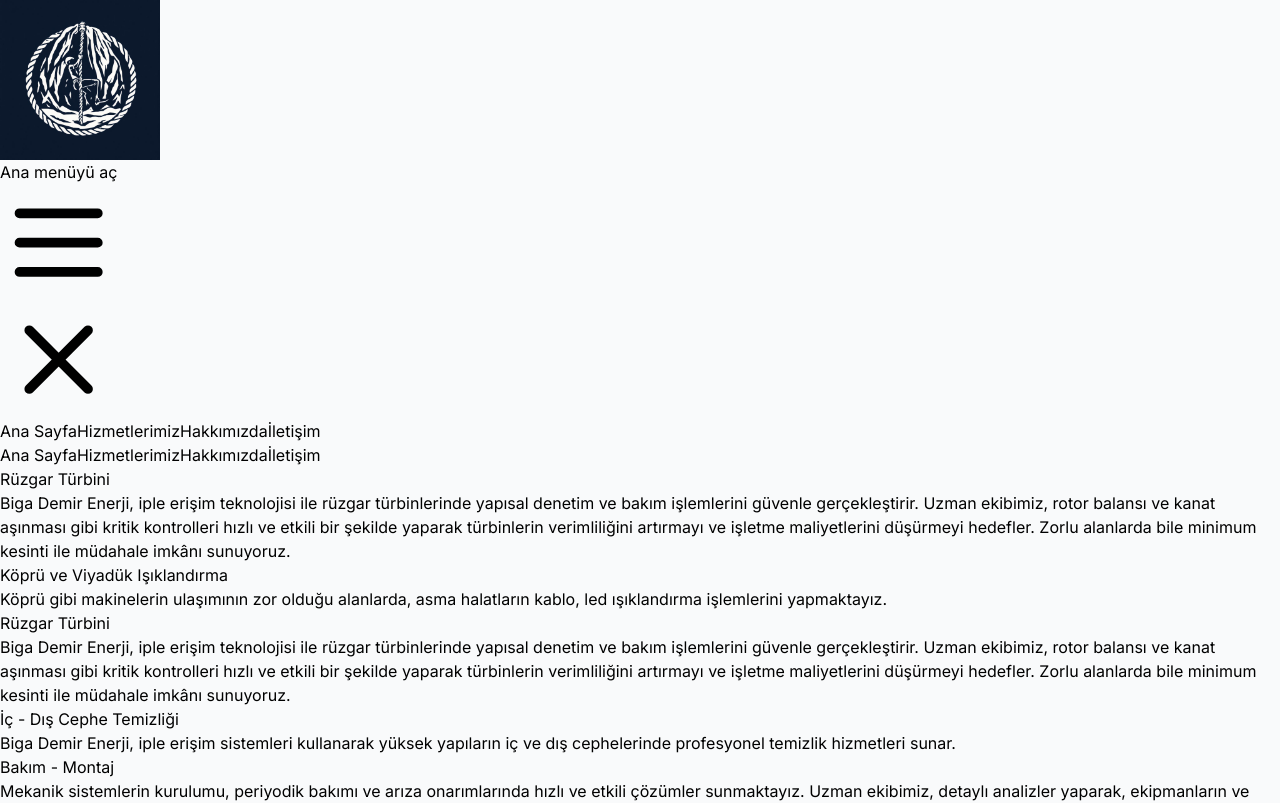
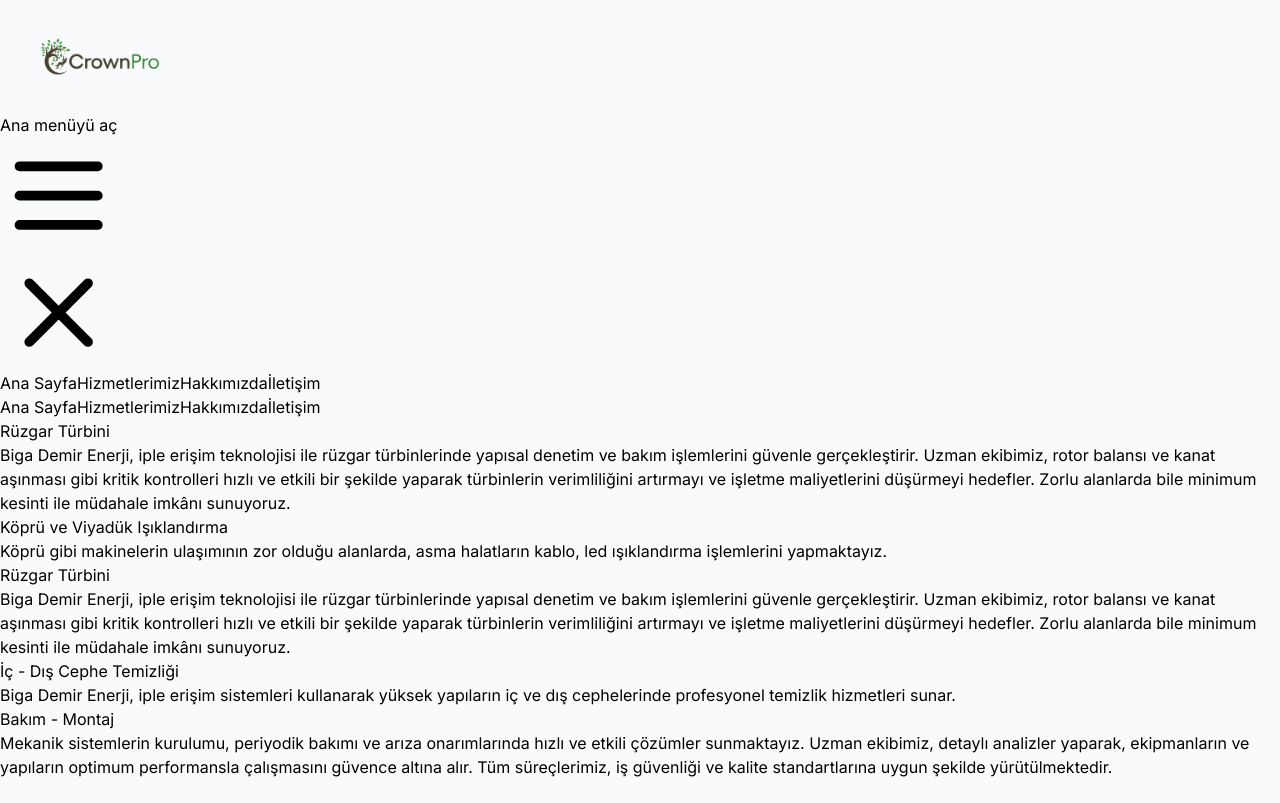
Before and after one commit to seydaozdmr/my-blog, a Next.js app: page / in a window 1280 px wide. Shown: the top 803 px of the page. Built offline with nearby package versions, Linux system fonts and the light colour scheme.

Commit message:
with-logo

```diff
--- a/src/components/layout/Navigation.tsx
+++ b/src/components/layout/Navigation.tsx
@@ -21,11 +21,11 @@
           <div className="flex-shrink-0 flex items-center">
             <Link href="/">
               <Image
-                src="/images/logo.jpg"
+                src="/images/logo3.png"
                 alt="Logo"
-                width={160}
-                height={53}
-                className="h-12 w-auto"
+                width={200}
+                height={70}
+                className="h-15 w-auto"
               />
             </Link>
           </div>
```
Also changed, not shown: public/images/logo2.png (added), public/images/logo3.png (added).
